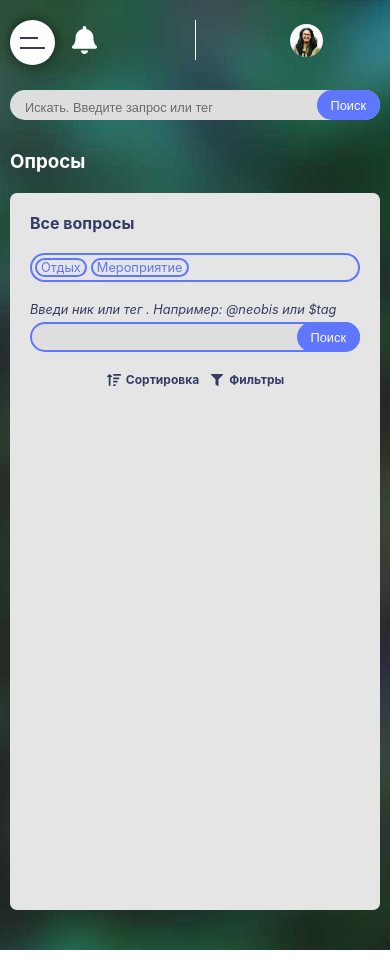
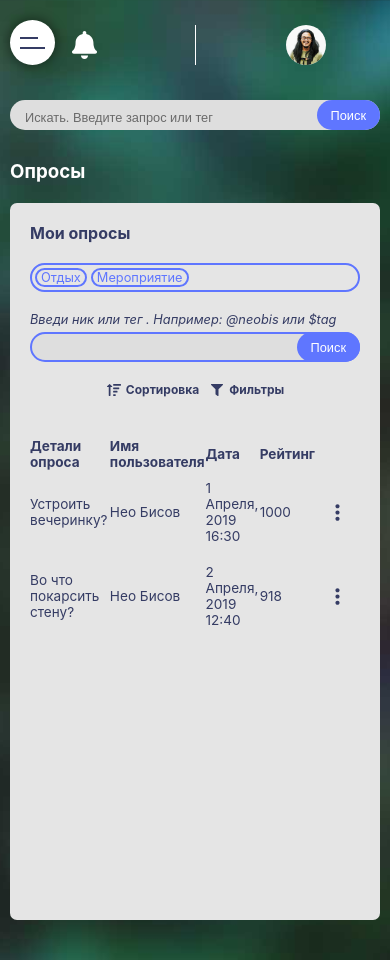
Before and after one commit to AmanatM/surveyapp, a React (Create React App) app in the folder client/: page /main/my-polls in a window 390 px wide. Built offline with nearby package versions, Linux system fonts and the light colour scheme.

Commit message:
My polls page(not responsive(and with some bugs))

```diff
--- a/client/src/components/InnerTopBar/InnerTopBar.js
+++ b/client/src/components/InnerTopBar/InnerTopBar.js
@@ -169,11 +169,11 @@ const InnerTopBar = ({titleText}) => {
 
             <Filters>
                 <div className="item sort">
-                    <img src={sortIcon}/><span>Сортировка</span>
+                    <img alt="Сортировка" src={sortIcon}/><span>Сортировка</span>
                 </div>
 
                 <div className="item filter">
-                    <img src={filterIcon}/><span>Фильтры</span>
+                    <img alt ="Фильтровать" src={filterIcon}/><span>Фильтры</span>
                 </div>
             </Filters>
 
--- a/client/src/components/MainFrame/MainFrame.js
+++ b/client/src/components/MainFrame/MainFrame.js
@@ -8,6 +8,7 @@ import SideNav from '../SideNav/SideNav'
 import TopPanel from '../TopPanel/TopPanel'
 
 import MyPollsPage from '../../pages/MyPollsPage/MyPollsPage'
+import ProfilePage from '../../pages/ProfilePage/ProfilePage'
 
 
 import backgroundImg from './general-bg.jpg'
@@ -71,6 +72,7 @@ const MainFrame = ({location}) => {
                                 <Route path="/main/users" render={() => <Demo text="Users"/>}/>
                                 <Route path="/main/statistics" render={() => <Demo text="Statistics"/>}/>
                                 <Route path="/main/settings" render={() => <Demo text="Settings"/>}/>
+                                <Route path="/main/profile" render={() => <ProfilePage/>}/>
                             </Switch>
                         {/* </CSSTransition>
                     </TransitionGroup>
--- a/client/src/components/TopPanel/TopPanel.js
+++ b/client/src/components/TopPanel/TopPanel.js
@@ -1,8 +1,10 @@
-import React from 'react'
+import React, { useState } from 'react'
 import styled from 'styled-components'
+import { Link } from 'react-router-dom'
 
 import notificationIcon from './notification-icon.svg'
-import profilePhoto from './demo-profile-img.jpg'
+import profilePhoto from '../../assets/imgs/demo-profile-img.jpg'
+
 
 const TopPanelSection = styled.div`
     color: white;
@@ -168,14 +170,48 @@ const Profile = styled.div`
     margin-left: 20px;
     min-width: 150px;
     justify-content: flex-end;
+    cursor: pointer;
+    position: relative;
+    z-index: 20;
 
     p {
         margin-right: 20px;
     }
 
     img {
-        width: 33px;
+        width: 50px;
         border-radius: 50%;
+        position: relative;
+        z-index: 21;
+        border: 5px solid transparent;
+    }
+
+    div.submenu {
+        display: none;
+    }
+
+    &.active {
+
+        img {
+            border-color: #5F76FF;
+        }
+
+        div.submenu {
+            display: block;
+            position: absolute;
+            background-color: #5F76FF;
+            padding: 10px 15px;
+            z-index: 15;
+            border-radius: 38px 0px 38px 38px;
+            bottom: -210%;
+            left: -20px;
+            text-align: center;
+
+            li {
+                list-style: none;
+                margin: 13px 0;
+            }
+        }
     }
 
     @media screen and (max-width: 780px) {
@@ -196,11 +232,31 @@ const Profile = styled.div`
         &:hover {
             animation: none;
         }
+
+        &.active {
+
+            div.submenu {
+                padding: 20px;
+                border-radius: 38px;
+                left: 50%;
+                transform: translateX(-50%);
+                bottom: -285%;
+
+            }
+
+        }
+
+
+
+
     }
 
 `
 
 const TopPanel = () => {
+
+    const [ profileActive, setProfileActive] = useState(false)
+    let profileClassName = profileActive ? 'active' : ''
 
     return (
         <TopPanelSection>
@@ -219,9 +275,17 @@ const TopPanel = () => {
 
             <Divider/>
 
-            <Profile>
+            <Profile className={profileClassName} onClick={() => setProfileActive(!profileActive)}>
                 <p>Нео Бисов</p>
                 <img alt="Фото профиля" src={profilePhoto}/>
+
+                <div className="submenu">
+                    <ul>
+                        <li><Link to="/main/profile">Профиль</Link></li>
+                        <li><Link>Тех. Поддержка</Link></li>
+                        <li><Link>Выйти</Link></li>
+                    </ul>
+                </div>
             </Profile>
 
         </TopPanelSection>
--- /dev/null
+++ b/client/src/elements/MainContainer.js
@@ -0,0 +1,17 @@
+import styled from 'styled-components'
+
+
+const MainContainer = styled.main`
+    padding: 20px;
+    background: #E5E5E5;
+    border-radius: 7px;
+    min-height: 85vh;
+    margin: 20px 0;
+    color: #353C64;
+
+    @media screen and (max-width: 760px) {
+        margin: 20px 0;
+    }
+`
+
+export default MainContainer
--- a/client/src/pages/MyPollsPage/MyPollsPage.js
+++ b/client/src/pages/MyPollsPage/MyPollsPage.js
@@ -1,27 +1,216 @@
-import React from 'react'
+import React, { useState, useEffect } from 'react'
 import styled from 'styled-components'
+import { Link } from 'react-router-dom'
 
 import InnerTopBar from '../../components/InnerTopBar/InnerTopBar'
+import MainContainer from '../../elements/MainContainer'
+import profileImg from '../../assets/imgs/demo-profile-img.jpg'
+import threedots from './threedots-icon.svg'
 
-const MainContainer = styled.main`
-    padding: 20px;
-    background: #E5E5E5;
-    border-radius: 7px;
-    min-height: 85vh;
-    margin: 20px 0;
-    color: #353C64;
 
-    @media screen and (max-width: 760px) {
-        margin: 20px 0;
+const PollsContainer = styled.table`
+    margin-top: 40px;
+    width: 100%;
+    border-collapse: collapse;
+
+    th {
+        text-align: left;
+        border: none;
+        color: #353C64;
+        font-size: .85em;
     }
+
+    td {
+        border: none
+    }
+
+
+
 `
 
+const PollTr = styled.tr`
+
+    font-size: .85em;
+
+    td {
+        padding: 10px 0;
+    }
+
+    .poll_details {
+
+    }
+
+    .submenu {
+        border: none;
+        position: relative;
+        text-align: center;
+
+
+        div.toggle_btn {
+            box-sizing: content-box;
+            width: 25px;
+            height: 25px;
+            padding: 10px;
+            border-radius: 50%;
+            cursor: pointer;
+            transition: all .2s;
+            position: relative;
+            z-index: 21;
+
+            &:hover {
+                background: #5F76FF;
+
+                img {
+                    filter: brightness(0) saturate(100%) invert(100%) sepia(0%) saturate(5281%) hue-rotate(65deg) brightness(121%) contrast(109%);
+                }
+            }
+
+            img {
+                width: 100%;
+            }
+        }
+
+
+        div.menu_content {
+            display: none;
+
+
+            li {
+                list-style: none;
+            }
+
+        }
+    }
+
+    &.active {
+
+        div.toggle_btn {
+
+                background: #5F76FF;
+
+                img {
+                    filter: brightness(0) saturate(100%) invert(100%) sepia(0%) saturate(5281%) hue-rotate(65deg) brightness(121%) contrast(109%);
+                }
+            }
+
+        .submenu {
+
+            div.menu_content {
+                display: block;
+                position: absolute;
+                background: #5F76FF;
+                color: #EDEDED;
+                z-index: 19;
+                border-radius: 10px 0px 10px 10px;
+                padding: 3px;
+
+                left: -116px;
+                bottom: -66px;
+
+                li {
+                    border-bottom: 1px solid #EDEDED;
+                    padding: 3px 0;
+
+                    &:last-child {
+                        border-bottom: none;
+                    }
+                }
+            }
+        }
+
+    }
+
+`
+
+const Poll = ({children}) => {
+
+    const [ submenuActive, setSubmenuActive] = useState(false)
+    let menuActive = submenuActive ? 'active' : ''
+
+
+    return (
+        <PollTr className={menuActive}>
+            {children}
+            <td className="submenu">
+
+                <div className="toggle_btn" onClick={() => setSubmenuActive(!submenuActive)}>
+                    <img src={threedots}/>
+                </div>
+
+                <div className="menu_content">
+                    <ul>
+                        <li><Link>Редактировать</Link></li>
+                        <li><Link>Деактивировать</Link></li>
+                        <li><Link>Пригласить</Link></li>
+                        <li><Link>Экспорт статистики</Link></li>
+                    </ul>
+                </div>
+            </td>
+        </PollTr>
+    )
+}
 
 const MyPollsPage = () => {
 
+    const mockPolls = [
+        {
+            id: 1238919,
+            title: 'Устроить вечеринку?',
+            publishedBy: 'Нео Бисов',
+            createdDate: '1 Апреля, 2019',
+            createdTime: '16:30',
+            rating: 1000
+        },
+
+        {
+            id: 89767389,
+            title: 'Во что покарсить стену?',
+            publishedBy: 'Нео Бисов',
+            createdDate: '2 Апреля, 2019',
+            createdTime: '12:40',
+            rating: 918
+        }
+    ]
+
     return (
         <MainContainer>
-            <InnerTopBar titleText="Все вопросы"/>
+            <InnerTopBar titleText="Мои опросы"/>
+
+            <PollsContainer >
+                <thead>
+                    <tr>
+                        <th>Детали опроса</th>
+                        <th>Имя пользователя</th>
+                        <th>Дата</th>
+                        <th>Рейтинг</th>
+                    </tr>
+                </thead>
+
+
+                <tbody>
+                    {mockPolls.map(poll =>
+
+                    <Poll key={poll.id}>
+
+                        <td className="poll_details">
+                            {poll.title}
+                        </td>
+
+                        <td>{poll.publishedBy}</td>
+
+                        <td>
+                            {poll.createdDate}<br/>
+                            {poll.createdTime}
+                        </td>
+
+                        <td>
+                            {poll.rating}
+                        </td>
+                    </Poll>)}
+                </tbody>
+
+
+            </PollsContainer>
         </MainContainer>
     )
 }
--- /dev/null
+++ b/client/src/pages/ProfilePage/ProfilePage.js
@@ -0,0 +1,16 @@
+import React from 'react'
+import styled from 'styled-components'
+
+import InnerTopBar from '../../components/InnerTopBar/InnerTopBar'
+import MainContainer from '../../elements/MainContainer'
+
+const MyPollsPage = () => {
+
+    return (
+        <MainContainer>
+            <InnerTopBar titleText="Профиль"/>
+        </MainContainer>
+    )
+}
+
+export default MyPollsPage
--- a/client/src/pages/RegistrationPage/RegistrationForm.js
+++ b/client/src/pages/RegistrationPage/RegistrationForm.js
@@ -274,8 +274,10 @@ const RegistrationForm = () => {
                     <option value="female">Женский</option>
                 </select>
             </TwoInOneLine>
+
             <Input aria-label="Страна" type="text" placeholder="Страна"/>
             <Input aria-label="Город" type="text" placeholder="Город"/>
+
             <TwoInOneLine colWidth="30">
                 <Input aria-label="Код телефона" type="tel" placeholder="+996"/>
                 <Input aria-label="Телефон без кода страны" type="tel" placeholder="Номер телефона"/>
```
Also changed, not shown: client/src/components/SideNav/SideNav.js (+11 -8 lines), client/src/assets/imgs/demo-profile-img.jpg (renamed from client/src/components/TopPanel/demo-profile-img.jpg), client/src/pages/MyPollsPage/threedots-icon.svg (added).
